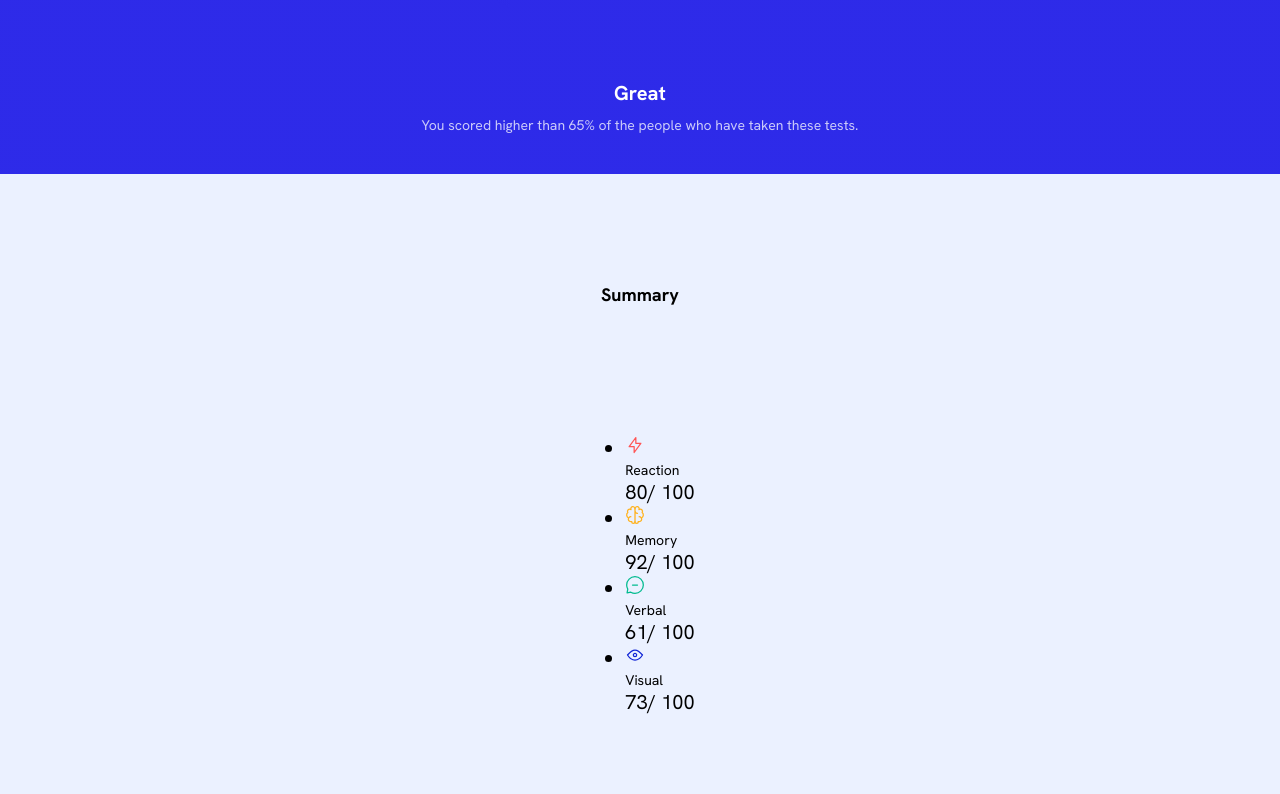
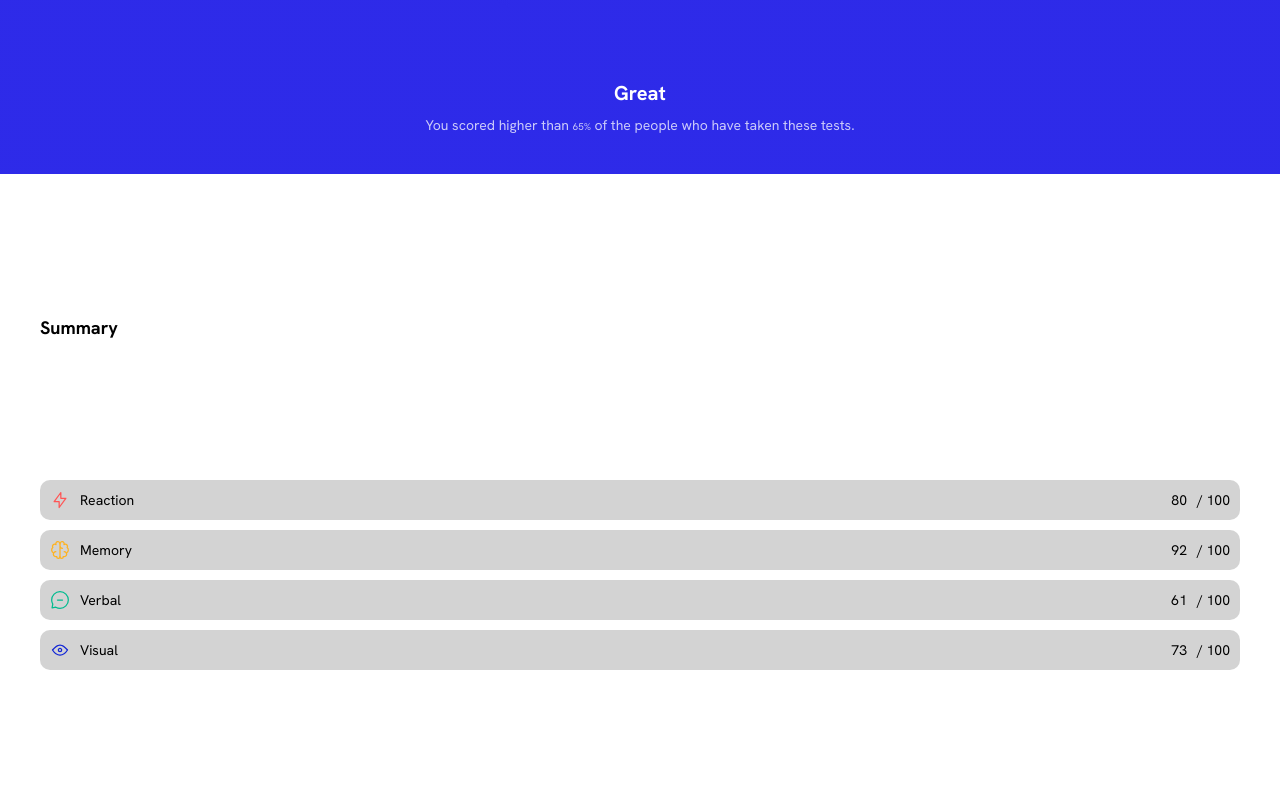
Before and after one commit to ericraycodes/frontendmentor-results-summary-component, a website: page index.html in a window 1280 px wide. Shown: the part 626-1420 px from the top of the page. Drawn offline with Linux system fonts and the light colour scheme.

Commit message:
Summary component temporary

```diff
--- a/css/mobile.css
+++ b/css/mobile.css
@@ -20,6 +20,10 @@
   p {
     font-size: 0.7em;
     margin: 0;
+  }
+  data,
+  span {
+    font-size: 0.7em;
   }
 }
 
@@ -107,4 +111,55 @@ the parent circle container's size */
 /*  SUMMARY COMPONENT */
 .summary {
   height: 100vh;
+  background-color: var(--white);
 }
+.summary {
+  h2 {
+    /* arrange summary heading */
+    align-self: flex-start;
+  }
+
+  ul {
+    /* remove native styles of list */
+    list-style-type: none;
+    margin: 0;
+    padding: 0;
+
+    /* box */
+    width: 100%;
+
+    /* arrange contents */
+    display: flex;
+    flex-direction: column;
+    justify-content: center;
+    align-items: center;
+    gap: 0.5em;
+  }
+
+  .list-item {
+    /* box */
+    width: 100%;
+    padding: 0.5em;
+    border-radius: 0.5em;
+    background-color: lightgray;
+
+    /* arrange contents */
+    display: flex;
+    justify-content: space-between;
+    align-items: center;
+  }
+}
+
+/* sumarry list items */
+.list-item {
+  /* list label and output */
+  label,
+  output {
+    /* arrange content */
+    display: flex;
+    align-items: center;
+    gap: 0.5em;
+  }
+}
+.list-item {
+}
--- a/index.html
+++ b/index.html
@@ -69,7 +69,7 @@
       <!-- Summary Component -->
       <section class="component summary">
         <h2>Summary</h2>
-        <ul class="summary-list">
+        <ul>
           <li class="list-item reaction">
             <label for="Reaction" class="summary-label"
               ><img
```
